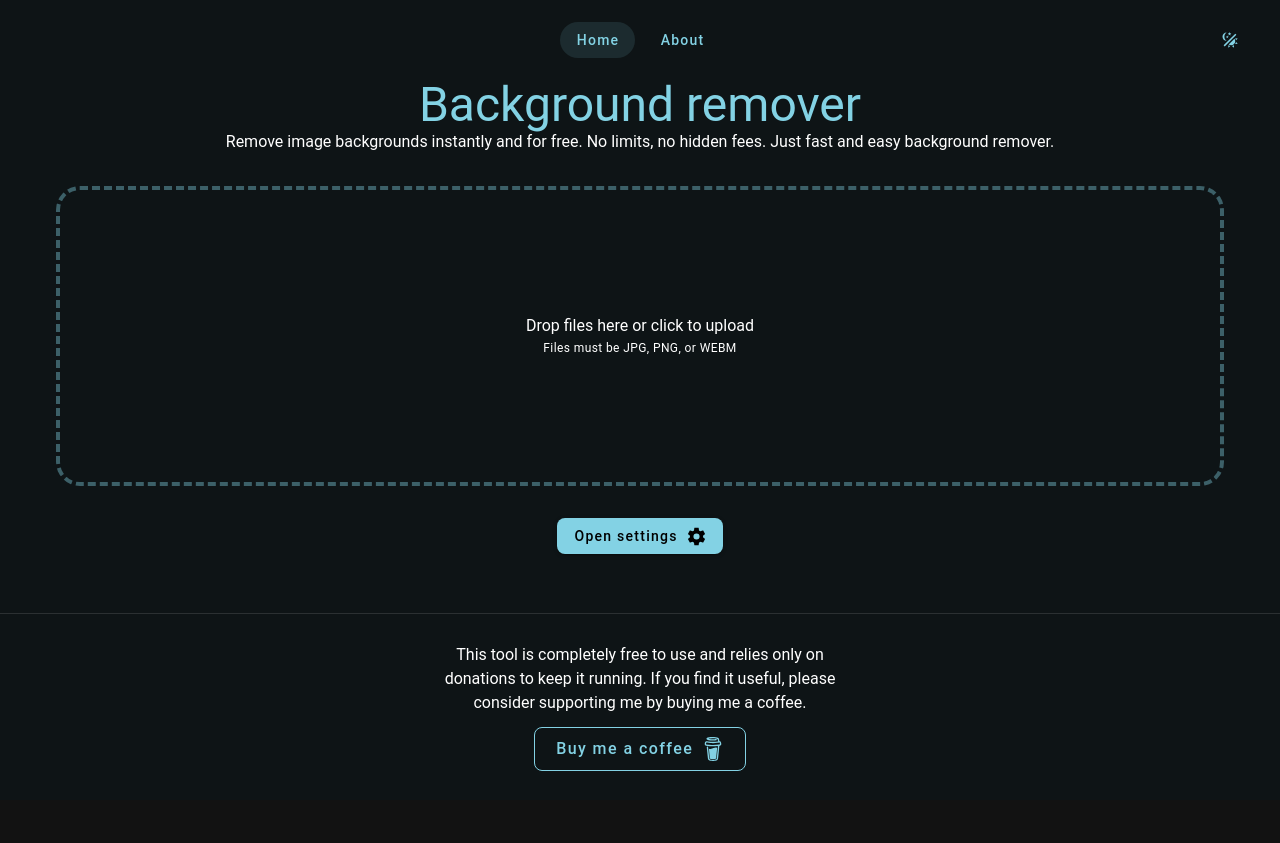
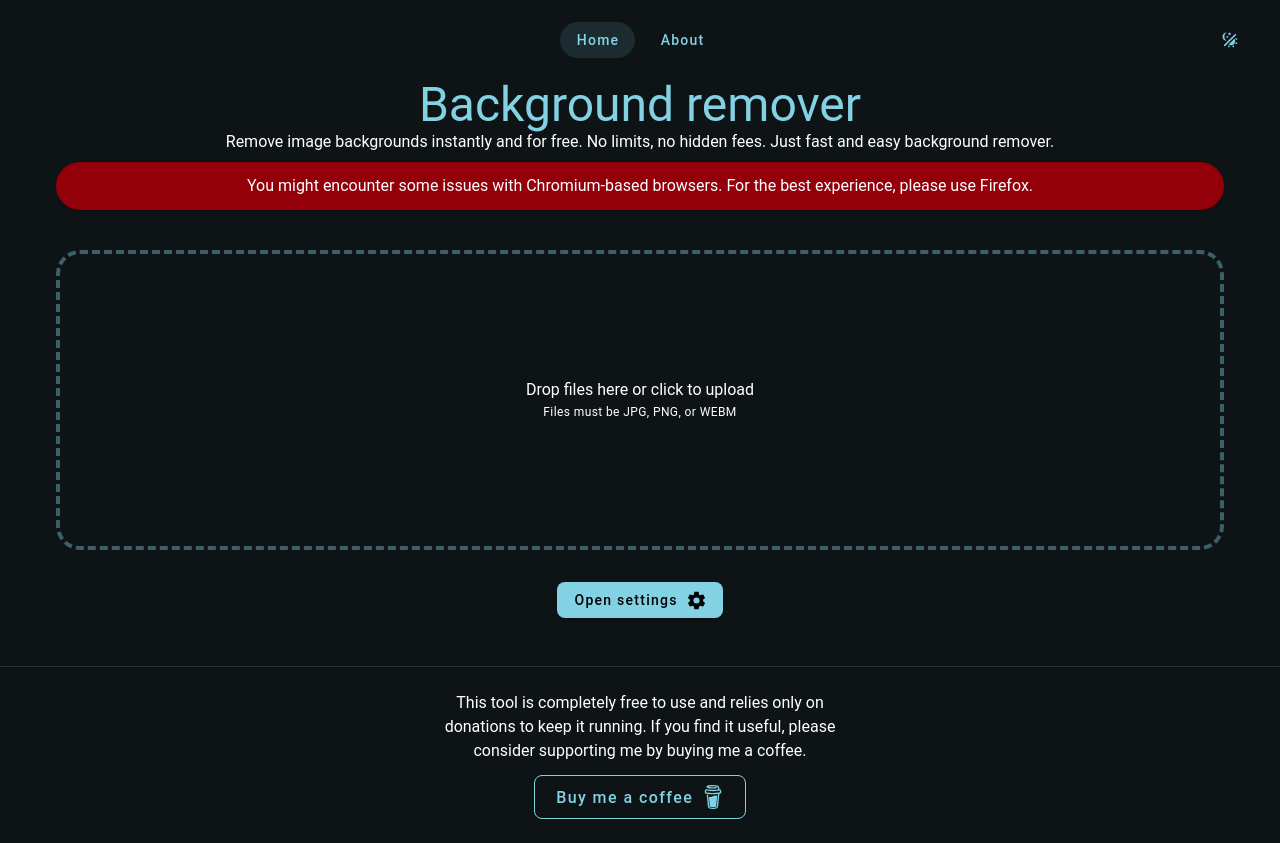
Before and after one commit to tilenpirih/bg-eraser, a Nuxt app: page / in a window 1280 px wide. Before the commit the page ends 800 px from the top, so only its background shows below. Built offline with nearby package versions, Linux system fonts and the light colour scheme; what @imgly/background-removal would draw is missing.

Commit message:
Update dependencies and modify Dockerfile; add warning for Chromium issues

```diff
--- a/components/Navbar.vue
+++ b/components/Navbar.vue
@@ -24,7 +24,7 @@ onUnmounted(() => {
 
 <template>
   <div>
-    <client-only>
+    <!-- <client-only> -->
       <div class="outerContainer px-4 pt-4">
         <div class="innerContainer d-flex align-center justify-space-between px-3" :class="{ 'scrolled bg-blur': hasScrolled }">
           <div style="width: 40px;">
@@ -47,7 +47,7 @@ onUnmounted(() => {
           </v-btn>
         </div>
       </v-navigation-drawer>
-    </client-only>
+    <!-- </client-only> -->
   </div>
 </template>
 
--- a/pages/index.vue
+++ b/pages/index.vue
@@ -5,6 +5,9 @@
         Background remover
       </div>
       <div>Remove image backgrounds instantly and for free. No limits, no hidden fees. Just fast and easy background remover. </div>
+      <v-card color="danger" class="my-2 pa-3 rounded-xl">
+        You might encounter some issues with Chromium-based browsers. For the best experience, please use Firefox.
+      </v-card>
     </v-container>
     <dropzone />
     <settings />
--- a/plugins/vuetify.ts
+++ b/plugins/vuetify.ts
@@ -40,8 +40,8 @@ if (import.meta.client) {
 }
 export default defineNuxtPlugin(app => {
   const vuetify = createVuetify({
+    ssr: false,
     components: {
-      ssr: false,
       VNumberInput,
     },
     theme: {
```
Also changed, not shown: package.json (+9 -9 lines), 2 other files (tests, documents, lock files or other folders).
